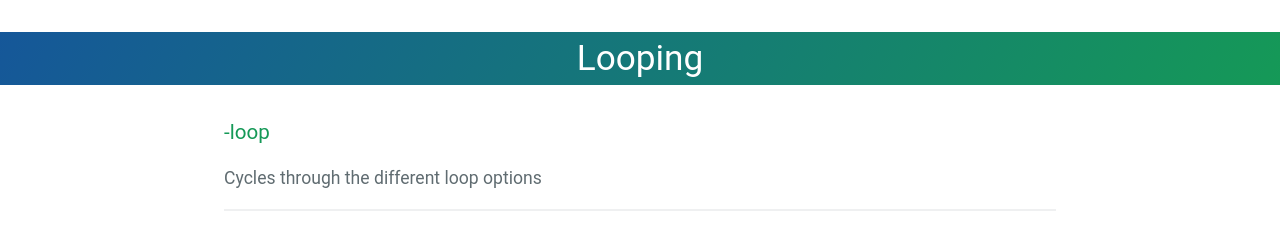
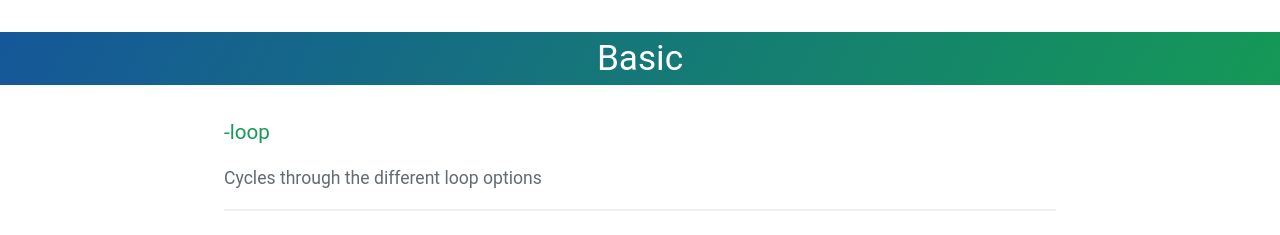
Before and after one commit to mymindishazel/marv-docs, a Jekyll site: the page built from commands/misc/looping.md, in a window 1280 px wide. Shown: the top 235 px of the page. Built offline with Jekyll 4.4.1, drawn with Linux system fonts in a browser that asks for light colours; our own code applies the rules of GitHub Pages for plain Markdown files.

Commit message:
Update looping.md

```diff
--- a/commands/misc/looping.md
+++ b/commands/misc/looping.md
@@ -1,4 +1,4 @@
-# Looping
+# Basic
 
 ### -loop
 Cycles through the different loop options
```
